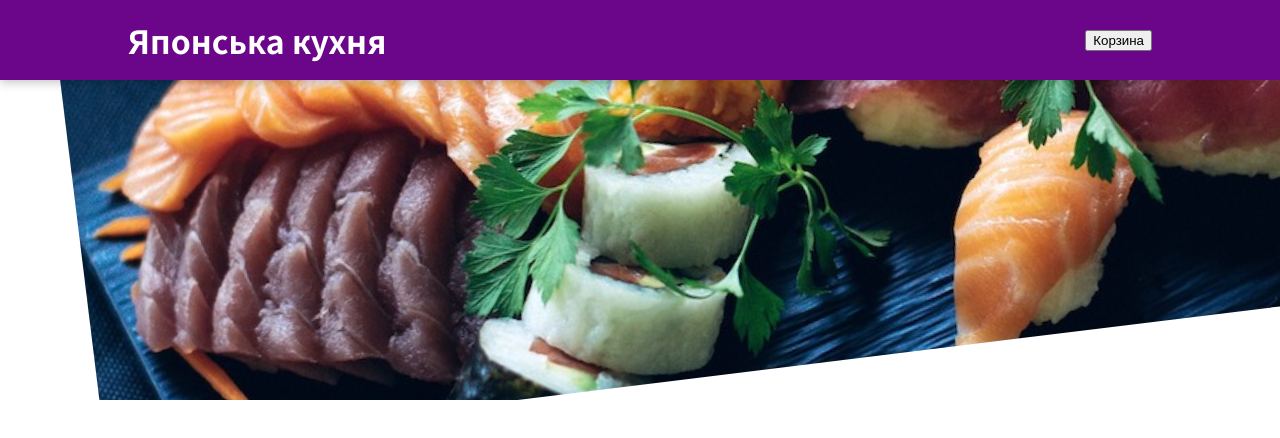
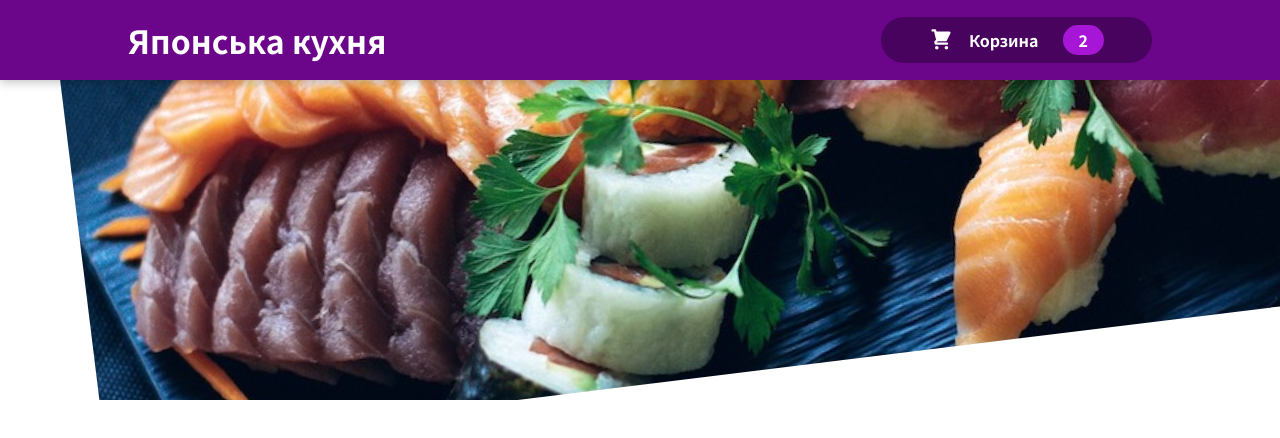
Before and after one commit to Konstantin2014/food-order, a React (Create React App) app: page / in a window 1280 px wide. Shown: the top 438 px of the page. Built offline with nearby package versions, Linux system fonts and the light colour scheme.

Commit message:
HeaderButton

```diff
--- /dev/null
+++ b/src/components/Layout/CartIcon.js
@@ -0,0 +1,13 @@
+const CartIcon = () => {
+  return (
+    <svg
+      xmlns="http://www.w3.org/2000/svg"
+      viewBox="0 0 20 20"
+      fill="currentColor"
+    >
+      <path d="M3 1a1 1 0 000 2h1.22l.305 1.222a.997.997 0 00.01.042l1.358 5.43-.893.892C3.74 11.846 4.632 14 6.414 14H15a1 1 0 000-2H6.414l1-1H14a1 1 0 00.894-.553l3-6A1 1 0 0017 3H6.28l-.31-1.243A1 1 0 005 1H3zM16 16.5a1.5 1.5 0 11-3 0 1.5 1.5 0 013 0zM6.5 18a1.5 1.5 0 100-3 1.5 1.5 0 000 3z" />
+    </svg>
+  );
+};
+
+export default CartIcon;
--- a/src/components/Layout/Header.js
+++ b/src/components/Layout/Header.js
@@ -1,13 +1,14 @@
 import React from "react";
 import SushiImage from "../../assets/003 sushi.jpg";
 import styled from "./Header.module.css";
+import HeaderCartButton from "./HeaderCartButton";
 
 const Header = () => {
   return (
     <>
       <header className={styled.header}>
         <h1>Японська кухня</h1>
-        <button>Корзина</button>
+        <HeaderCartButton />
       </header>
       <div className={styled["main-image"]}>
         <img src={SushiImage} alt="Суші" />
--- /dev/null
+++ b/src/components/Layout/HeaderCartButton.js
@@ -0,0 +1,15 @@
+import styled from "./HeaderCartButton.module.css";
+import CartIcon from "./CartIcon";
+
+const HeaderCartButton = (props) => {
+  return (
+    <button className={styled.button}>
+      <span className={styled.icon}>
+        <CartIcon />
+      </span>
+      <span>Корзина</span>
+      <span className={styled.badge}>2</span>
+    </button>
+  );
+};
+export default HeaderCartButton;
--- /dev/null
+++ b/src/components/Layout/HeaderCartButton.module.css
@@ -0,0 +1,59 @@
+.button {
+  cursor: pointer;
+  font: inherit;
+  border: none;
+  background-color: #47035d;
+  color: white;
+  padding: 0.5rem 3rem;
+  display: flex;
+  justify-content: space-around;
+  align-items: center;
+  border-radius: 25px;
+  font-weight: bold;
+}
+
+.button:hover,
+.button:active {
+  background-color: #2b0239;
+}
+
+.icon {
+  width: 1.5rem;
+  height: 1.5rem;
+  margin-right: 1rem;
+}
+
+.badge {
+  background-color: #a715d7;
+  padding: 0.2rem 1rem;
+  border-radius: 20px;
+  margin-left: 1.5rem;
+  font-weight: bold;
+}
+
+.button:hover .badge,
+.button:active .badge {
+  background-color: #6d0d8d;
+}
+
+.bump {
+  animation: bump 300ms ease-out;
+}
+
+@keyframes bump {
+  0% {
+    transform: scale(1);
+  }
+  10% {
+    transform: scale(0.9);
+  }
+  30% {
+    transform: scale(1.1);
+  }
+  50% {
+    transform: scale(1.15);
+  }
+  100% {
+    transform: scale(1);
+  }
+}
```
